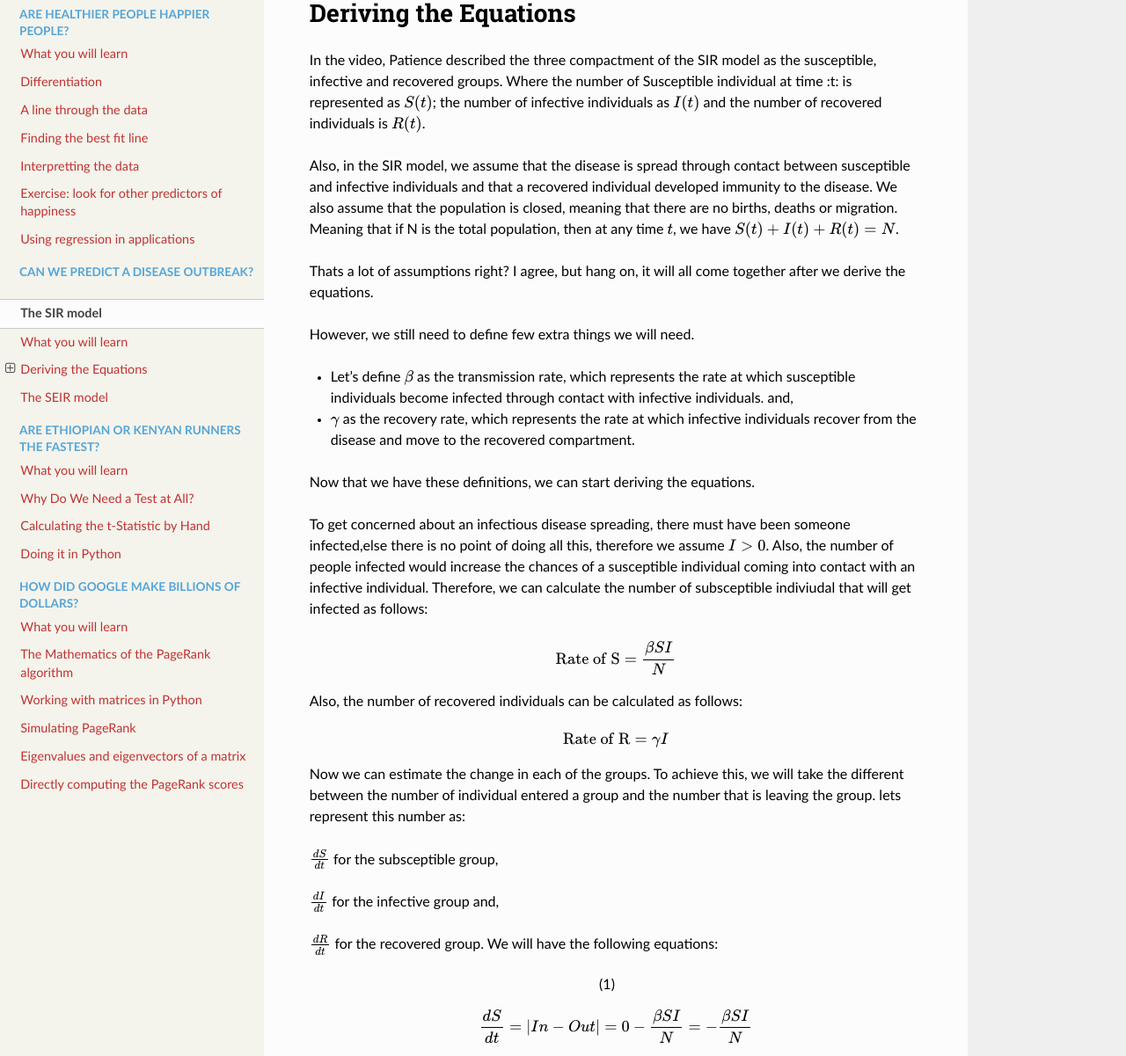
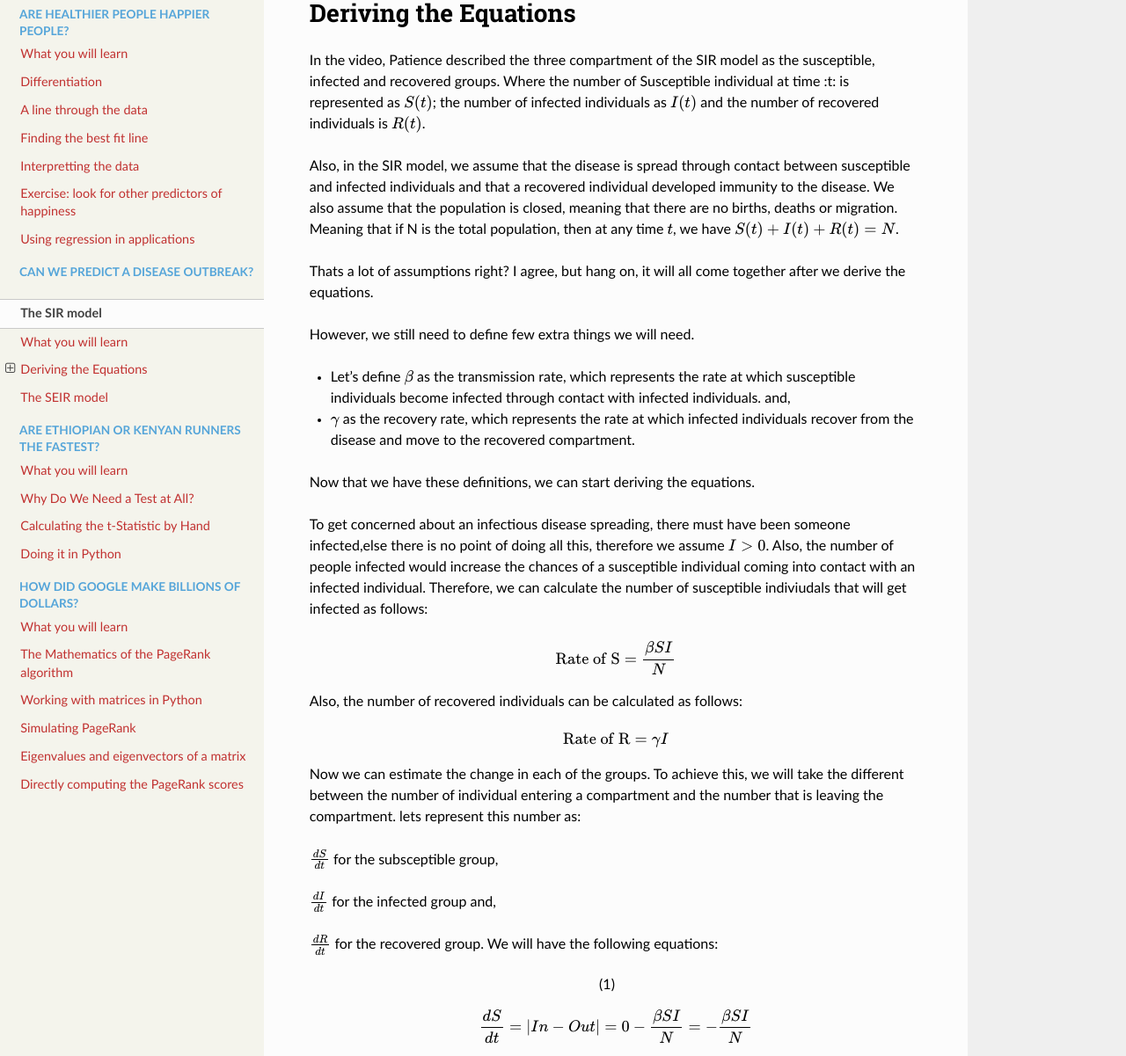
Before and after one commit to AfricaEuropeCoreAI/Kujenga, a Sphinx documentation site: the page built from course/source/gallery/lesson2/plot_epidemic.rst, in a window 1280 px wide and 1400 px high, scrolled down 1834 px, cut to the strip 199-1400 px from the top of the window. Shown: the whole strip at 88% size. Built offline with Sphinx 7.4.7 and the Read the Docs theme 3.1.0, drawn with Linux system fonts in a browser that asks for light colours; some of the changed text lies outside the part shown.

Commit message:
minor fixes

```diff
--- a/course/source/gallery/lesson2/plot_epidemic.py
+++ b/course/source/gallery/lesson2/plot_epidemic.py
@@ -23,7 +23,7 @@ These questions can be answered using the SIR model. The Susceptible Infected Re
 
 In the video above , Patience answers this question as she takes us through the mathematical foundations of the SIR model often referred to as `The Math of Epidemics`.
 
-She explains the total population(N) which consists of 3 populations of individuals often referred to as compartments of the SIR model. The susceptible(S) individuals who are at an increased risk of infection and may require interventions such as vaccination or chemoprophylaxis, social distancing etc. to prevent diseases. They do not have the virus but could catch it. The Infected/Infectious(I) people who have the virus and can spread it to those who are susceptible and the Recovered(R) people who have had the virus, have recovered, and can no longer spread the virus.
+She explains the total population(N) which consists of 3 populations of individuals often referred to as compartments of the SIR model. The susceptible(S) are the individuals at an increased risk of infection and may require interventions such as vaccination or chemoprophylaxis, social distancing etc, to prevent diseases. These do not have the virus but could catch it. The Infected/Infectious(I) are the people who have the virus and can spread it to those who are susceptible and the Recovered(R) are the people who have had the virus, have recovered, and can no longer spread it.
 
 She also explains two key variables; β which is the disease transmission rate and γ which is the recovery rate
 
@@ -49,11 +49,11 @@ In the next video, we’ll translate those ideas into differential equations, al
 Deriving the Equations
 ======================
 
-In the video, Patience described the three compactment of the SIR model as the susceptible, infective and recovered groups.
-Where the number of Susceptible individual at time :t: is represented as :math:`S(t)`;  the number of infective individuals as :math:`I(t)`
+In the video, Patience described the three compartment of the SIR model as the susceptible, infected and recovered groups.
+Where the number of Susceptible individual at time :t: is represented as :math:`S(t)`;  the number of infected individuals as :math:`I(t)`
 and the number of recovered individuals is :math:`R(t)`.
 
-Also, in the SIR model, we assume that the disease is spread through contact between susceptible and infective individuals and that a recovered individual developed immunity to the disease.
+Also, in the SIR model, we assume that the disease is spread through contact between susceptible and infected individuals and that a recovered individual developed immunity to the disease.
 We also assume that the population is closed, meaning that there are no births, deaths or migration.
 Meaning that if N is the total population, then at any time :math:`t`, we have :math:`S(t) + I(t) + R(t) = N`.
 
@@ -61,12 +61,12 @@ Thats a lot of assumptions right? I agree, but hang on, it will all come togethe
 
 However, we still need to define few extra things we will need.
 
-- Let's define :math:`\\beta` as the transmission rate, which represents the rate at which susceptible individuals become infected through contact with infective individuals. and,
-- :math:`\\gamma` as the recovery rate, which represents the rate at which infective individuals recover from the disease and move to the recovered compartment.
+- Let's define :math:`\\beta` as the transmission rate, which represents the rate at which susceptible individuals become infected through contact with infected individuals. and,
+- :math:`\\gamma` as the recovery rate, which represents the rate at which infected individuals recover from the disease and move to the recovered compartment.
 
 Now that we have these definitions, we can start deriving the equations.
 
-To get concerned about an infectious disease spreading, there must have been someone infected,else there is no point of doing all this, therefore we assume :math:`I > 0`. Also, the number of people infected would increase the chances of a susceptible individual coming into contact with an infective individual. Therefore, we can calculate the number of subsceptible indiviudal that will get infected as follows:
+To get concerned about an infectious disease spreading, there must have been someone infected,else there is no point of doing all this, therefore we assume :math:`I > 0`. Also, the number of people infected would increase the chances of a susceptible individual coming into contact with an infected individual. Therefore, we can calculate the number of susceptible indiviudals that will get infected as follows:
 
 .. math::
     \\text{Rate of S} =\\frac{ \\beta S I}{N}
@@ -76,11 +76,11 @@ Also, the number of recovered individuals can be calculated as follows:
 .. math::
     \\text{Rate of R} =\\gamma I
 
-Now we can estimate the change in each of the groups. To achieve this, we will take the different between the number of individual entered a group and the number that is leaving the group. lets represent this number as:
+Now we can estimate the change in each of the groups. To achieve this, we will take the different between the number of individual entering a compartment and the number that is leaving the compartment. lets represent this number as:
 
 :math:`\\frac{dS}{dt}` for the subsceptible group,
 
-:math:`\\frac{dI}{dt}` for the infective group and,
+:math:`\\frac{dI}{dt}` for the infected group and,
 
 :math:`\\frac{dR}{dt}` for the recovered group. We will have the following equations:
 
@@ -187,7 +187,7 @@ plt.show()
 # Phase planes provide a powerful visualization method for dynamic systems.
 #
 #Why a dynamic system?
-# In mathematics and epidemiology, a system means a set of linked equations that describe how
+# In mathematics and epidemiology, a dynamic system means a set of linked equations that describe how
 # variables change over time. So the SIR model is a dynamic system because the numbers of S,I and
 # R are continuously changing as the epidemic evolves i.e When there are many susceptibles and
 # few infected, the rate of infection is high, as susceptibles decrease, the rate of infection slows down
--- a/course/source/gallery/lesson2/plot_epidemic.rst
+++ b/course/source/gallery/lesson2/plot_epidemic.rst
@@ -68,11 +68,11 @@ In the next video, we’ll translate those ideas into differential equations, al
 Deriving the Equations
 ======================
 
-In the video, Patience described the three compactment of the SIR model as the susceptible, infective and recovered groups.
-Where the number of Susceptible individual at time :t: is represented as :math:`S(t)`;  the number of infective individuals as :math:`I(t)`
+In the video, Patience described the three compartment of the SIR model as the susceptible, infected and recovered groups.
+Where the number of Susceptible individual at time :t: is represented as :math:`S(t)`;  the number of infected individuals as :math:`I(t)`
 and the number of recovered individuals is :math:`R(t)`.
 
-Also, in the SIR model, we assume that the disease is spread through contact between susceptible and infective individuals and that a recovered individual developed immunity to the disease.
+Also, in the SIR model, we assume that the disease is spread through contact between susceptible and infected individuals and that a recovered individual developed immunity to the disease.
 We also assume that the population is closed, meaning that there are no births, deaths or migration.
 Meaning that if N is the total population, then at any time :math:`t`, we have :math:`S(t) + I(t) + R(t) = N`.
 
@@ -80,12 +80,12 @@ Thats a lot of assumptions right? I agree, but hang on, it will all come togethe
 
 However, we still need to define few extra things we will need.
 
-- Let's define :math:`\beta` as the transmission rate, which represents the rate at which susceptible individuals become infected through contact with infective individuals. and,
-- :math:`\gamma` as the recovery rate, which represents the rate at which infective individuals recover from the disease and move to the recovered compartment.
+- Let's define :math:`\beta` as the transmission rate, which represents the rate at which susceptible individuals become infected through contact with infected individuals. and,
+- :math:`\gamma` as the recovery rate, which represents the rate at which infected individuals recover from the disease and move to the recovered compartment.
 
 Now that we have these definitions, we can start deriving the equations.
 
-To get concerned about an infectious disease spreading, there must have been someone infected,else there is no point of doing all this, therefore we assume :math:`I > 0`. Also, the number of people infected would increase the chances of a susceptible individual coming into contact with an infective individual. Therefore, we can calculate the number of subsceptible indiviudal that will get infected as follows:
+To get concerned about an infectious disease spreading, there must have been someone infected,else there is no point of doing all this, therefore we assume :math:`I > 0`. Also, the number of people infected would increase the chances of a susceptible individual coming into contact with an infected individual. Therefore, we can calculate the number of susceptible indiviudals that will get infected as follows:
 
 .. math::
     \text{Rate of S} =\frac{ \beta S I}{N}
@@ -95,11 +95,11 @@ Also, the number of recovered individuals can be calculated as follows:
 .. math::
     \text{Rate of R} =\gamma I
 
-Now we can estimate the change in each of the groups. To achieve this, we will take the different between the number of individual entered a group and the number that is leaving the group. lets represent this number as:
+Now we can estimate the change in each of the groups. To achieve this, we will take the different between the number of individual entering a compartment and the number that is leaving the compartment. lets represent this number as:
 
 :math:`\frac{dS}{dt}` for the subsceptible group,
 
-:math:`\frac{dI}{dt}` for the infective group and,
+:math:`\frac{dI}{dt}` for the infected group and,
 
 :math:`\frac{dR}{dt}` for the recovered group. We will have the following equations:
 
--- a/course/source/gallery/lesson2/sg_execution_times.rst
+++ b/course/source/gallery/lesson2/sg_execution_times.rst
@@ -6,7 +6,7 @@
 
 Computation times
 =================
-**00:00.461** total execution time for 4 files **from gallery/lesson2**:
+**00:00.720** total execution time for 4 files **from gallery/lesson2**:
 
 .. container::
 
@@ -33,7 +33,7 @@ Computation times
      - Time
      - Mem (MB)
    * - :ref:`sphx_glr_gallery_lesson2_plot_epidemic.py` (``plot_epidemic.py``)
-     - 00:00.461
+     - 00:00.720
      - 0.0
    * - :ref:`sphx_glr_gallery_lesson2_plot_SEIR.py` (``plot_SEIR.py``)
      - 00:00.000
```
Also changed, not shown: other parts of course/source/gallery/lesson2/plot_epidemic.rst (+3 -3 lines), course/source/sg_execution_times.rst (+6 -6 lines), course/source/gallery/lesson2/plot_epidemic.ipynb, 5 other files.
